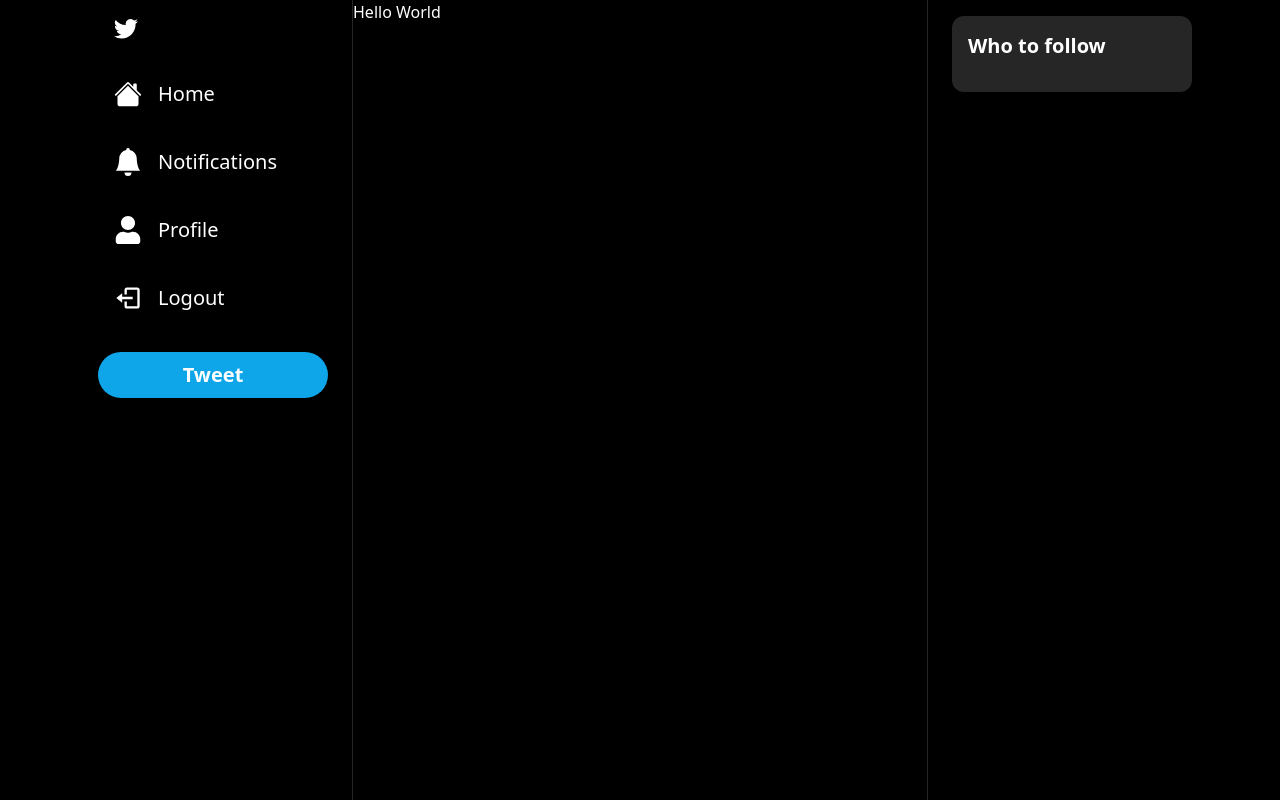
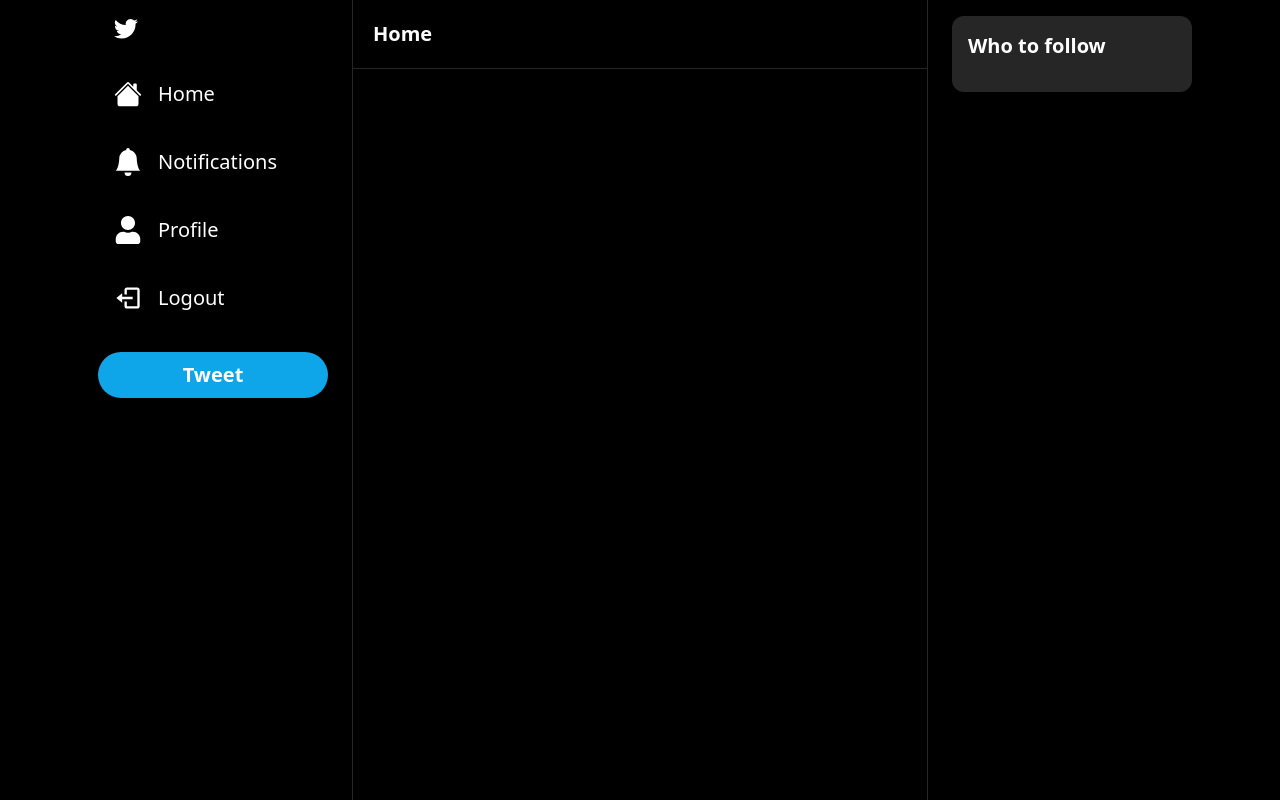
Before and after one commit to dindustack/twitter-clone, a Next.js app: page / in a window 1280 px wide. Built offline with nearby package versions, Linux system fonts and the light colour scheme.

Commit message:
Layout branch fix

```diff
--- a/app/page.tsx
+++ b/app/page.tsx
@@ -1,3 +1,9 @@
+import { Header } from "@/components/Header";
+
 export default function Home() {
-  return <div className="text-white">Hello World</div>;
+  return (
+    <>
+      <Header label="Home" />
+    </>
+  );
 }
--- /dev/null
+++ b/components/Header.tsx
@@ -0,0 +1,37 @@
+"use client";
+
+import { useRouter } from "next/navigation";
+import { useCallback } from "react";
+import { BiArrowBack } from "react-icons/bi";
+
+interface HeaderProps {
+  label: string;
+  showBackArrow?: boolean;
+}
+export const Header: React.FC<HeaderProps> = ({ label, showBackArrow }) => {
+  const router = useRouter();
+
+  const handleBackClick = useCallback(() => {
+    router.back();
+  }, [router]);
+
+  return (
+    <div className="border-b-[1px] border-neutral-800 p-5">
+      <div className="flex flex-row items-center gap-2">
+        {showBackArrow && (
+          <BiArrowBack
+            onClick={handleBackClick}
+            color="white"
+            size={20}
+            className="
+        cursor-pointer
+        hover:opacity-70
+        transition
+        "
+          />
+        )}
+        <h1 className="text-white text-xl font-semibold">{label}</h1>
+      </div>
+    </div>
+  );
+};
```
